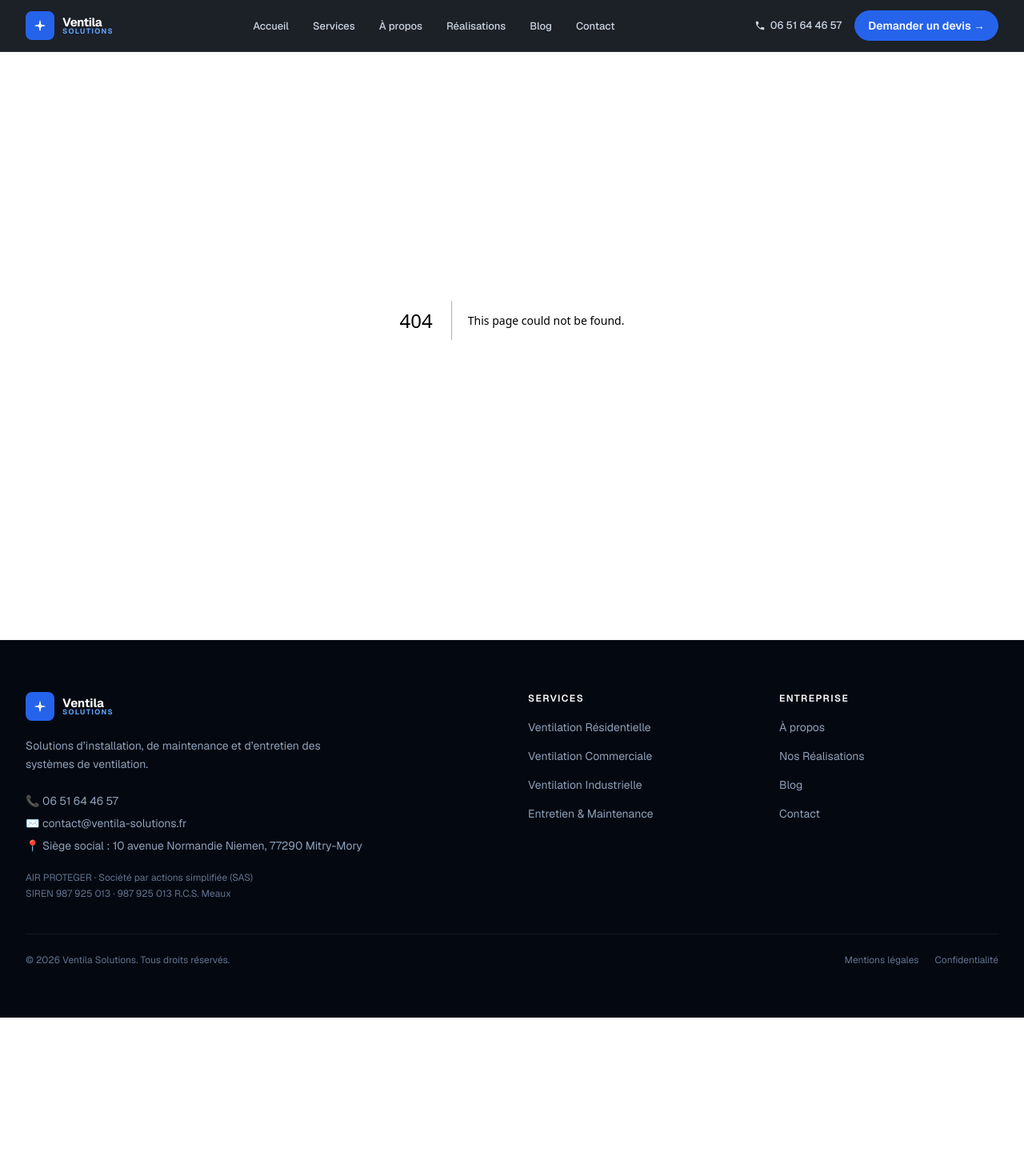
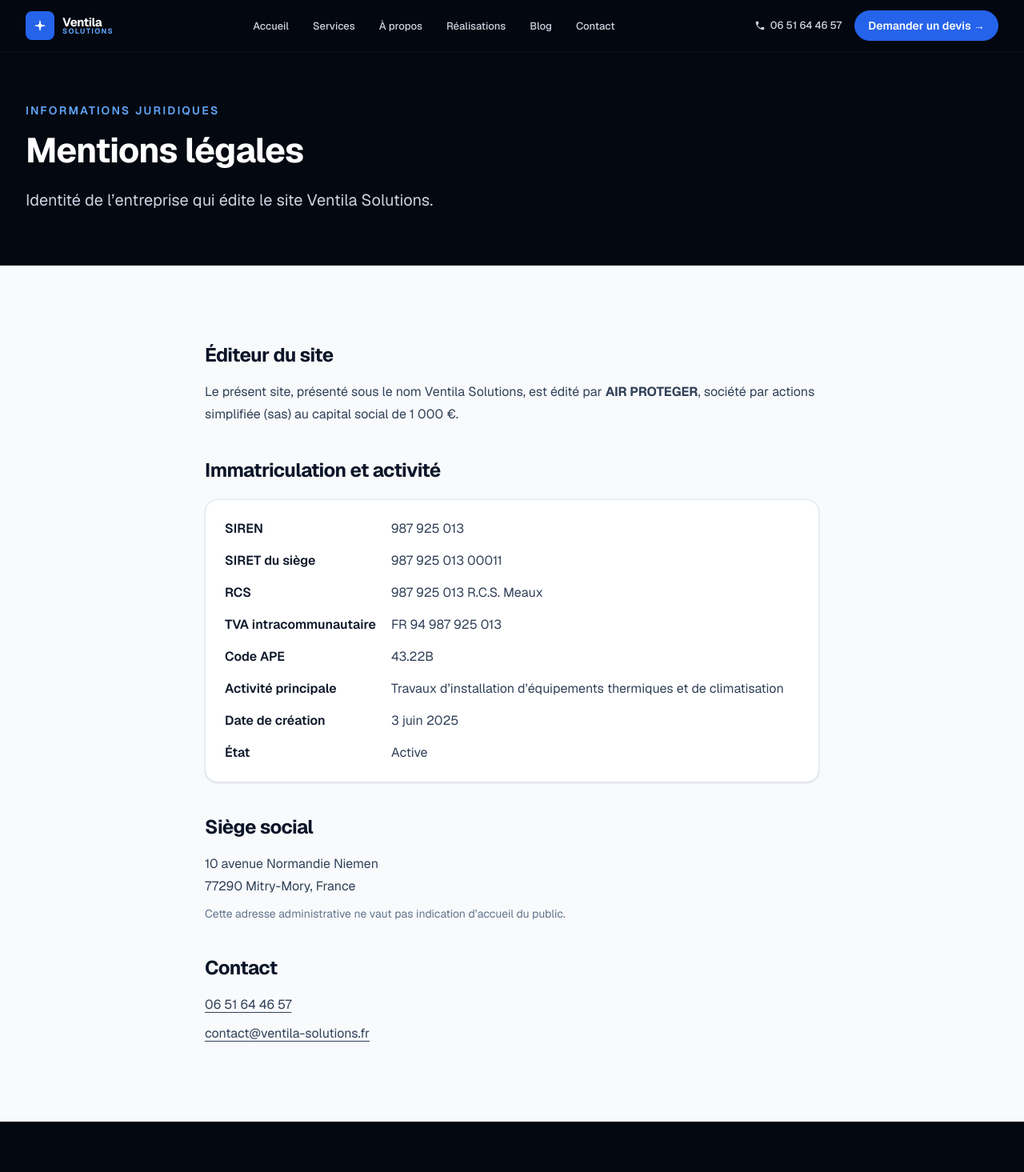
Before and after one commit to jymax4rl/Diakhite-air-proteger, a Next.js app: page /mentions-legales in a window 1280 px wide. Before the commit this address had no page. Shown: the top 1465 px of the page at 80% size. Before the commit the page ends 1272 px from the top, so only its background shows below. Built offline with nearby package versions, Linux system fonts and the light colour scheme.

Commit message:
feat: add legal notice and organization structured data
Co-authored-by: jymax4rl <jymax4rl@users.noreply.github.com>

```diff
--- a/src/app/layout.tsx
+++ b/src/app/layout.tsx
@@ -2,6 +2,7 @@ import type { Metadata } from "next";
 import { Geist, Geist_Mono } from "next/font/google";
 import SiteShell from "@/components/layout/SiteShell";
 import Footer from "@/components/layout/Footer";
+import { organizationId, site } from "@/data/site";
 import "./globals.css";
 
 const geistSans = Geist({
@@ -17,9 +18,10 @@ const geistMono = Geist_Mono({
 });
 
 export const metadata: Metadata = {
+  metadataBase: new URL(site.url),
   title: {
-    default: "Ventila Solutions — Solutions de ventilation performantes",
-    template: "%s | Ventila Solutions",
+    default: `${site.brand.name} — Solutions de ventilation performantes`,
+    template: `%s | ${site.brand.name}`,
   },
   description:
     "Nous concevons, installons et entretenons des systèmes de ventilation efficaces, économiques et durables. Résidentiel, commercial et industriel.",
@@ -31,18 +33,54 @@ export const metadata: Metadata = {
     "entretien ventilation",
     "ventilation industrielle",
     "ventilation commerciale",
-    "Diakhite Air Proteger",
+    site.company.legalName,
   ],
   robots: { index: true, follow: true },
 };
 
 export default function RootLayout({ children }: LayoutProps<"/">) {
+  const organizationJsonLd = {
+    "@context": "https://schema.org",
+    "@type": "Organization",
+    "@id": organizationId,
+    name: site.brand.name,
+    legalName: site.company.legalName,
+    url: site.url,
+    telephone: site.contact.phone.e164,
+    address: {
+      "@type": "PostalAddress",
+      streetAddress: site.company.registeredAddress.streetAddress,
+      postalCode: site.company.registeredAddress.postalCode,
+      addressLocality: site.company.registeredAddress.addressLocality,
+      addressCountry: site.company.registeredAddress.addressCountry,
+    },
+    vatID: site.company.vatId,
+    identifier: [
+      {
+        "@type": "PropertyValue",
+        propertyID: "SIREN",
+        value: site.company.siren,
+      },
+      {
+        "@type": "PropertyValue",
+        propertyID: "SIRET",
+        value: site.company.siret,
+      },
+    ],
+  };
+
   return (
     <html
       lang="fr"
       className={`${geistSans.variable} ${geistMono.variable} h-full antialiased`}
     >
       <body className="min-h-full flex flex-col bg-navy-900 text-white">
+        <script
+          type="application/ld+json"
+          dangerouslySetInnerHTML={{
+            __html: JSON.stringify(organizationJsonLd).replace(/</g, "\\u003c"),
+          }}
+        />
         <SiteShell>{children}</SiteShell>
         <Footer />
       </body>
--- /dev/null
+++ b/src/app/mentions-legales/page.tsx
@@ -0,0 +1,124 @@
+import type { Metadata } from "next";
+import Container from "@/components/ui/Container";
+import { site } from "@/data/site";
+
+// Registry facts checked on 2026-08-28 against:
+// https://www.societe.com/societe/air-proteger-987925013.html
+// https://annuaire-entreprises.data.gouv.fr/entreprise/air-proteger-987925013
+
+const canonicalUrl = `${site.url}/mentions-legales`;
+const description = `Informations légales relatives à l’éditeur de ${site.brand.name}, ${site.company.legalName}.`;
+
+export const metadata: Metadata = {
+  title: "Mentions légales",
+  description,
+  alternates: {
+    canonical: canonicalUrl,
+  },
+  robots: {
+    index: true,
+    follow: true,
+  },
+  openGraph: {
+    type: "website",
+    locale: "fr_FR",
+    url: canonicalUrl,
+    siteName: site.brand.name,
+    title: `Mentions légales | ${site.brand.name}`,
+    description,
+  },
+  twitter: {
+    card: "summary",
+    title: `Mentions légales | ${site.brand.name}`,
+    description,
+  },
+};
+
+export default function LegalNoticePage() {
+  return (
+    <div className="bg-slate-50 text-navy-800">
+      <header className="border-b border-white/8 bg-navy-950 pb-12 pt-28 text-white sm:pb-16 sm:pt-32">
+        <Container>
+          <p className="text-sm font-semibold uppercase tracking-[0.15em] text-brand-400">
+            Informations juridiques
+          </p>
+          <h1 className="section-title mt-4">Mentions légales</h1>
+          <p className="lead mt-5 max-w-2xl text-slate-300">
+            Identité de l’entreprise qui édite le site {site.brand.name}.
+          </p>
+        </Container>
+      </header>
+
+      <Container className="section-y">
+        <div className="mx-auto grid max-w-3xl gap-10">
+          <section aria-labelledby="legal-publisher">
+            <h2 id="legal-publisher" className="text-2xl font-bold tracking-tight">
+              Éditeur du site
+            </h2>
+            <p className="mt-4 leading-7 text-slate-700">
+              Le présent site, présenté sous le nom {site.brand.name}, est édité par{" "}
+              <strong>{site.company.legalName}</strong>, {site.company.legalForm.toLowerCase()} au
+              capital social de {site.company.shareCapital}.
+            </p>
+          </section>
+
+          <section aria-labelledby="legal-registration">
+            <h2 id="legal-registration" className="text-2xl font-bold tracking-tight">
+              Immatriculation et activité
+            </h2>
+            <dl className="mt-5 grid gap-4 rounded-2xl border border-slate-200 bg-white p-6 shadow-sm sm:grid-cols-[12rem_1fr]">
+              <LegalFact term="SIREN">{site.company.sirenDisplay}</LegalFact>
+              <LegalFact term="SIRET du siège">{site.company.siretDisplay}</LegalFact>
+              <LegalFact term="RCS">{site.company.rcs}</LegalFact>
+              <LegalFact term="TVA intracommunautaire">{site.company.vatIdDisplay}</LegalFact>
+              <LegalFact term="Code APE">{site.company.apeCode}</LegalFact>
+              <LegalFact term="Activité principale">{site.company.apeLabel}</LegalFact>
+              <LegalFact term="Date de création">
+                <time dateTime={site.company.creationDate}>{site.company.creationDateDisplay}</time>
+              </LegalFact>
+              <LegalFact term="État">{site.company.status}</LegalFact>
+            </dl>
+          </section>
+
+          <section aria-labelledby="legal-office">
+            <h2 id="legal-office" className="text-2xl font-bold tracking-tight">
+              Siège social
+            </h2>
+            <address className="mt-4 not-italic leading-7 text-slate-700">
+              {site.company.registeredAddress.streetAddress}
+              <br />
+              {site.company.registeredAddress.postalCode}{" "}
+              {site.company.registeredAddress.addressLocality}, France
+            </address>
+            <p className="mt-2 text-sm leading-6 text-slate-500">
+              Cette adresse administrative ne vaut pas indication d’accueil du public.
+            </p>
+          </section>
+
+          <section aria-labelledby="legal-contact">
+            <h2 id="legal-contact" className="text-2xl font-bold tracking-tight">
+              Contact
+            </h2>
+            <address className="mt-4 grid gap-2 not-italic leading-7 text-slate-700">
+              <a className="underline underline-offset-4" href={site.contact.phone.href}>
+                {site.contact.phone.display}
+              </a>
+              <a className="underline underline-offset-4" href={site.contact.email.href}>
+                {site.contact.email.address}
+              </a>
+            </address>
+          </section>
+        </div>
+      </Container>
+    </div>
+  );
+}
+
+function LegalFact({ term, children }: { term: string; children: React.ReactNode }) {
+  return (
+    <>
+      <dt className="font-semibold text-navy-800">{term}</dt>
+      <dd className="break-words text-slate-700">{children}</dd>
+    </>
+  );
+}
--- a/src/app/services/page.tsx
+++ b/src/app/services/page.tsx
@@ -6,8 +6,9 @@ import ServicesHero from "@/components/services/ServicesHero";
 import ServicesProcess from "@/components/services/ServicesProcess";
 import WhyChooseUs from "@/components/services/WhyChooseUs";
 import { servicePageItems } from "@/data/service-page";
+import { organizationId, site } from "@/data/site";
 
-const origin = "https://diakhite-air-proteger.vercel.app";
+const origin = site.url;
 const canonicalUrl = `${origin}/services`;
 const heroImageUrl = `${origin}/images/services/solutions-ventilation-conduits-air.jpg`;
 const description =
@@ -27,8 +28,8 @@ export const metadata: Metadata = {
     type: "website",
     locale: "fr_FR",
     url: canonicalUrl,
-    siteName: "Ventila Solutions",
-    title: "Services de ventilation et traitement de l’air | Ventila Solutions",
+    siteName: site.brand.name,
+    title: `Services de ventilation et traitement de l’air | ${site.brand.name}`,
     description,
     images: [
       {
@@ -41,7 +42,7 @@ export const metadata: Metadata = {
   },
   twitter: {
     card: "summary_large_image",
-    title: "Services de ventilation et traitement de l’air | Ventila Solutions",
+    title: `Services de ventilation et traitement de l’air | ${site.brand.name}`,
     description,
     images: [heroImageUrl],
   },
@@ -82,9 +83,7 @@ export default function ServicesPage() {
             description: service.summary,
             url: `${canonicalUrl}#${service.id}`,
             provider: {
-              "@type": "Organization",
-              name: "Ventila Solutions",
-              url: origin,
+              "@id": organizationId,
             },
           },
         })),
```
